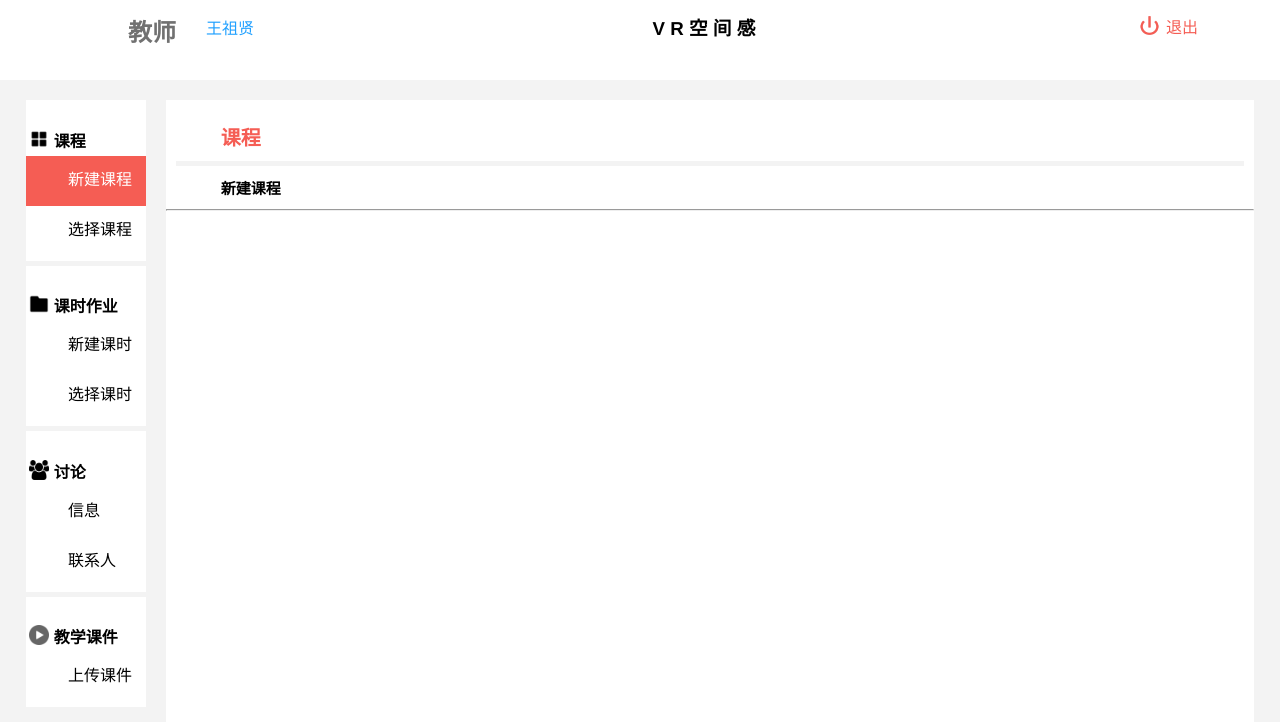
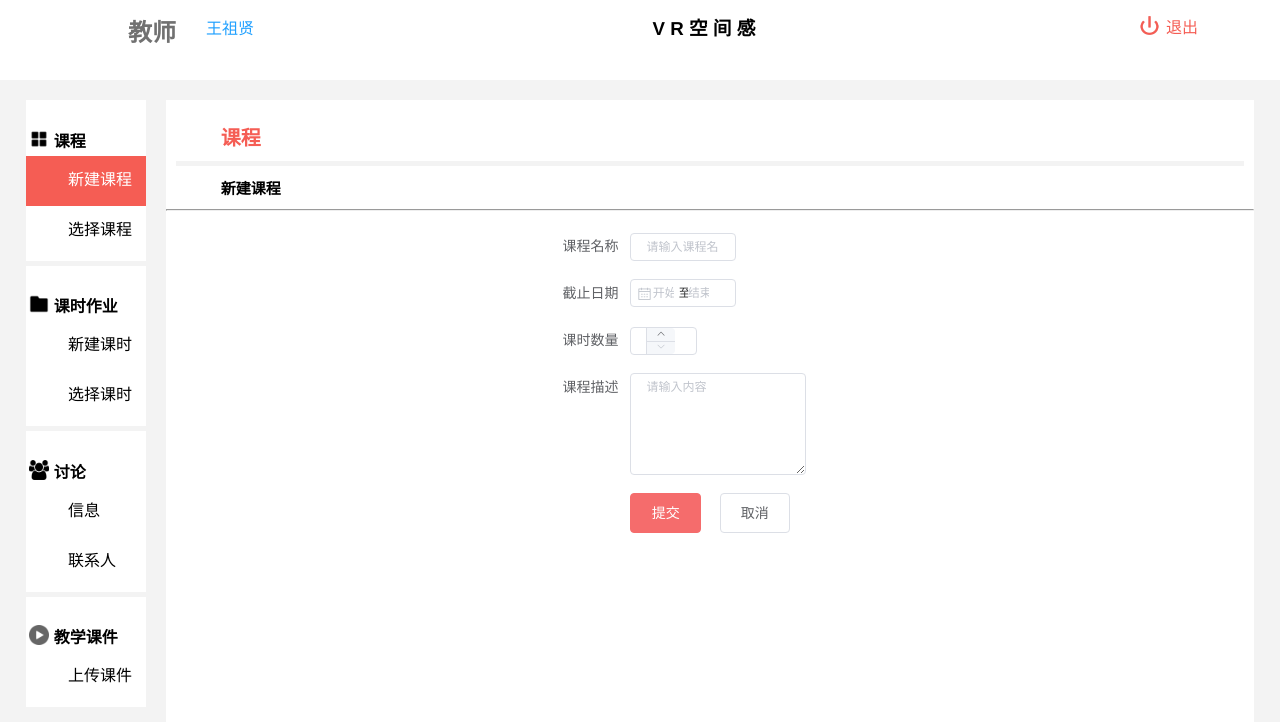
Before and after one commit to SBXSYZL/space, a Vue app: page /createCourse in a window 1280 px wide. Shown: the top 722 px of the page. Built offline with nearby package versions, Linux system fonts and the light colour scheme.

Commit message:
登录和注册页面

```diff
--- a/src/views/CreateCourse.vue
+++ b/src/views/CreateCourse.vue
@@ -10,8 +10,54 @@
       <hr class="divide_2">
     </div>
     <!--头部部分 end-->
-    <div style="margin-top: 2%;height: 90%">
 
+    <div style="margin-top: 2%;height: 90%;size: landscape">
+      <div style="width: 20%;min-height: 500px;margin-right: 5%;margin-left: 30%; position:absolute; ">
+         <!--课程名称 start-->
+        <el-form :model="sizeForm" label-width="80px" ref="form" size="mini">
+        <el-form-item label="课程名称">
+          <el-input style="width: 60%" v-model="sizeForm.name" placeholder="请输入课程名"></el-input>
+        </el-form-item>
+        <!--课程名称 end-->
+        <!--截止日期 start-->
+        <el-form-item label="截止日期">
+          <div class="block">
+            <el-date-picker
+              style="width: 60%"
+              v-model="value1"
+              type="daterange"
+              range-separator="至"
+              start-placeholder="开始日期"
+              end-placeholder="结束日期">
+            </el-date-picker>
+          </div>
+        </el-form-item>
+        <!--截止日期 end-->
+
+          <!--课时选择 start-->
+          <el-form-item label="课时数量">
+          <el-input-number v-model="num" controls-position="right" @change="handleChange" :min="1" :max="48" style="width:26%"></el-input-number>
+          </el-form-item>
+          <!--课时选择 end-->
+
+          <!--课程描述 start-->
+          <el-form-item label="课程描述">
+            <el-input
+              style="width: 100%"
+              type="textarea"
+              :rows="5"
+              placeholder="请输入内容"
+              v-model="textarea">
+            </el-input>
+          </el-form-item>
+          <!--课程描述 end-->
+
+          <el-form-item size="large">
+            <el-button @click="onSubmit" type="danger" style="width: 40%;margin-right: 5%">提交</el-button>
+            <el-button style="width: 40%">取消</el-button>
+          </el-form-item>
+      </el-form>
+    </div>
 
     </div>
   </div>
@@ -19,8 +65,34 @@
 
 <script>
   export default {
-    name: 'CreateCourse'
-  }
+    name: 'CreateCourse',
+    data() {
+      return {
+        sizeForm: {
+          name: '',
+          region: '',
+          date1: '',
+          date2: '',
+          delivery: false,
+          type: [],
+          resource: '',
+          desc: '',
+        },
+        value1: '',
+        textarea: '',
+        num: 1
+      };
+    },
+
+    methods: {
+      onSubmit() {
+        console.log('submit!');
+      },
+      handleChange(value) {
+        console.log(value);
+      }
+    }
+  };
 </script>
 
 <style scoped>
```
